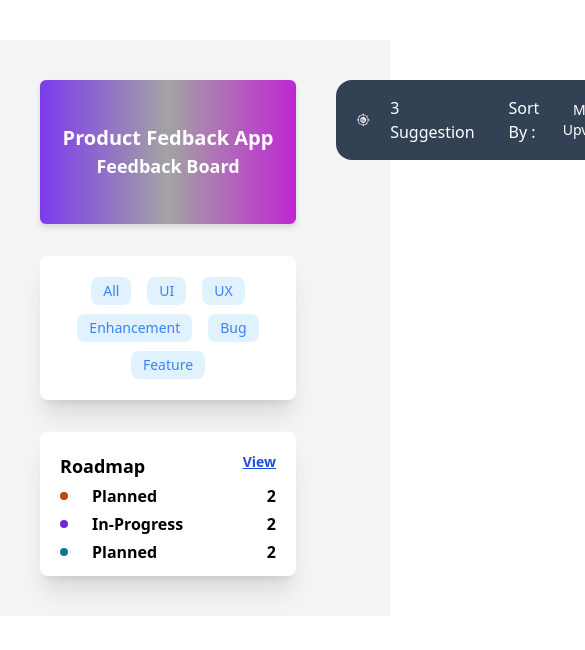
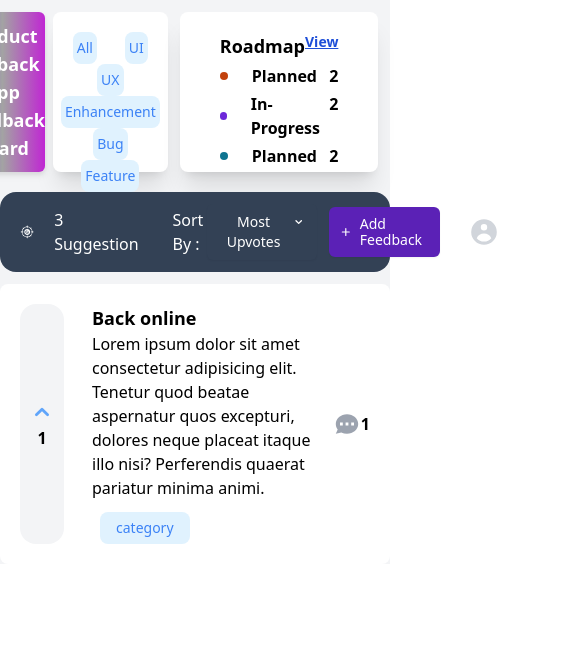
Before and after one commit to sunaycansev/react-product-feedback-app, a React (Create React App) app: page / in a window 390 px wide. Shown: the top 650 px of the page, 585 px wide, since content can reach past the window. Built offline with nearby package versions, Linux system fonts and the light colour scheme.

Commit message:
create Feedback component and edit responsive style

```diff
--- /dev/null
+++ b/src/Components/Feedback.js
@@ -0,0 +1,44 @@
+import React from 'react'
+import { ChevronUpIcon, ChatIcon } from '@heroicons/react/solid'
+
+function Feedback() {
+  return (
+    <div className="bg-white flex p-5 rounded-lg">
+      <div className="upvote flex flex-col justify-center items-center bg-gray-100 rounded-2xl p-2 mr-5">
+        <div className="icon">
+          <ChevronUpIcon className="w-7 h-7 text-blue-400 " />
+        </div>
+        <div className="count font-bold">1</div>
+      </div>
+      <div className="right">
+        <div className="flex ">
+          <div className="content flex flex-col mx-2">
+            <div className="title">
+              <h1 className="font-bold text-lg">Back online</h1>
+            </div>
+            <div className="para">
+              <p>
+                Lorem ipsum dolor sit amet consectetur adipisicing elit. Tenetur
+                quod beatae aspernatur quos excepturi, dolores neque placeat
+                itaque illo nisi? Perferendis quaerat pariatur minima animi.
+              </p>
+            </div>
+            <div className="tags mt-3">
+              <button className=" px-4  rounded-lg bg-sky-100 mx-2  text-sm text-blue-500  h-8 hover:bg-blue-200 hover:cursor-pointer ease-in-out duration-300">
+                category
+              </button>
+            </div>
+          </div>
+          <div className="comment flex  justify-center items-center">
+            <div className="icon">
+              <ChatIcon className="w-7 h-7 text-gray-400" />
+            </div>
+            <div className="count font-bold">1</div>
+          </div>
+        </div>
+      </div>
+    </div>
+  )
+}
+
+export default Feedback
--- a/src/Components/FeedbackList.js
+++ b/src/Components/FeedbackList.js
@@ -0,0 +1,12 @@
+import React from 'react'
+import Feedback from './Feedback'
+
+function FeedbackList() {
+  return (
+    <div className="mt-3">
+      <Feedback />
+    </div>
+  )
+}
+
+export default FeedbackList
--- a/src/Components/RoadMap.js
+++ b/src/Components/RoadMap.js
@@ -1,8 +1,8 @@
-import React from "react";
+import React from 'react'
 
 function RoadMap() {
   return (
-    <div className="w-64 h-36 bg-white  shadow-xl rounded-lg p-5">
+    <div className=" bg-white  shadow-xl rounded-lg px-10 py-5 h-40 lg:w-64">
       <div className="flex justify-between">
         <div className="font-bold text-lg">Roadmap</div>
         <div className="text-sm text-blue-700 font-bold underline hover:cursor-pointer">
@@ -32,7 +32,7 @@ function RoadMap() {
         <div className="font-bold">2</div>
       </div>
     </div>
-  );
+  )
 }
 
-export default RoadMap;
+export default RoadMap
--- a/src/Components/SideBar.js
+++ b/src/Components/SideBar.js
@@ -1,25 +1,25 @@
-import React from "react";
-import Tags from "./Tags";
-import RoadMap from "./RoadMap";
+import React from 'react'
+import Tags from './Tags'
+import RoadMap from './RoadMap'
 function SideBar() {
   return (
-    <>
-      <div className="bg-gradient-to-r from-violet-600 via-neutral-400 to-fuchsia-600 w-64 h-36 flex flex-col justify-center rounded-md drop-shadow-md">
-        <h1 className="font-bold text-xl text-white text-center">
+    <div className="flex lg:flex-col  justify-center items-center">
+      <div className="h-40 lg:w-64 bg-gradient-to-r from-violet-600 via-neutral-400 to-fuchsia-600  flex flex-col justify-center rounded-md drop-shadow-md mt-3 mr-2">
+        <h1 className="font-bold text-lg text-white text-center">
           Product Fedback App
         </h1>
         <h5 className="font-bold text-lg text-white text-center">
           Feedback Board
         </h5>
       </div>
-      <div className="mt-8">
+      <div className=" mt-3 lg:mt-8 mr-3">
         <Tags />
       </div>
-      <div className="mt-8">
+      <div className="mt-3 lg:mt-8 mr-3">
         <RoadMap />
       </div>
-    </>
-  );
+    </div>
+  )
 }
 
-export default SideBar;
+export default SideBar
--- a/src/Components/Tags.js
+++ b/src/Components/Tags.js
@@ -1,21 +1,21 @@
-import React from "react";
+import React from 'react'
 
 function Tags() {
-  const categories = ["All", "UI", "UX", "Enhancement", "Bug", "Feature"];
+  const categories = ['All', 'UI', 'UX', 'Enhancement', 'Bug', 'Feature']
   return (
-    <div className="w-64 h-36 bg-white p-4 shadow-xl rounded-lg flex justify-start">
-      <div className="flex flex-wrap justify-center items-center">
+    <div className=" bg-white lg:py-5 py-5 shadow-xl rounded-lg flex justify-start h-40 lg:w-64 ">
+      <div className="flex flex-wrap justify-evenly items-center">
         {categories.map((category) => (
           <button
             key={category}
-            className="p-0.5 px-3 rounded-lg bg-sky-100 mx-2 my-1 text-sm text-blue-500  h-7 hover:bg-blue-200 hover:cursor-pointer ease-in-out duration-300"
+            className=" px-1  lg:px-4 lg:mb-2 mt-0  rounded-lg bg-sky-100 mx-2  text-sm text-blue-500  h-8 hover:bg-blue-200 hover:cursor-pointer ease-in-out duration-300"
           >
             {category}
           </button>
         ))}
       </div>
     </div>
-  );
+  )
 }
 
-export default Tags;
+export default Tags
--- a/src/Layout/Layout.js
+++ b/src/Layout/Layout.js
@@ -1,14 +1,14 @@
-import React from "react";
-import SideBar from "../Components/SideBar";
+import React from 'react'
+import SideBar from '../Components/SideBar'
 function Layout({ children }) {
   return (
-    <div className="container flex justify-between  mx-auto p-10 mt-10">
+    <div className="container flex  flex-col lg:flex-row  justify-between  mx-auto ">
       <div className="sidebar mr-10">
         <SideBar />
       </div>
-      <div className="main-content  w-full">{children}</div>
+      <div className="main-content  w-full mt-5">{children}</div>
     </div>
-  );
+  )
 }
 
-export default Layout;
+export default Layout
--- a/src/Pages/Home/Home.js
+++ b/src/Pages/Home/Home.js
@@ -1,6 +1,7 @@
-import React from "react";
-import Header from "../../Components/Header";
-import Layout from "../../Layout/Layout";
+import React from 'react'
+import FeedbackList from '../../Components/FeedbackList'
+import Header from '../../Components/Header'
+import Layout from '../../Layout/Layout'
 
 function Home() {
   return (
@@ -8,10 +9,11 @@ function Home() {
       <Layout>
         <div>
           <Header />
+          <FeedbackList />
         </div>
       </Layout>
     </div>
-  );
+  )
 }
 
-export default Home;
+export default Home
```
Also changed, not shown: src/Components/Fedback.js (deleted).
